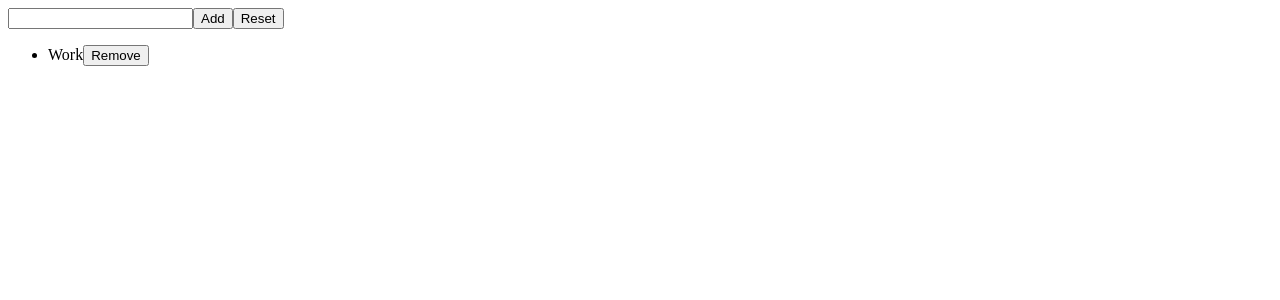
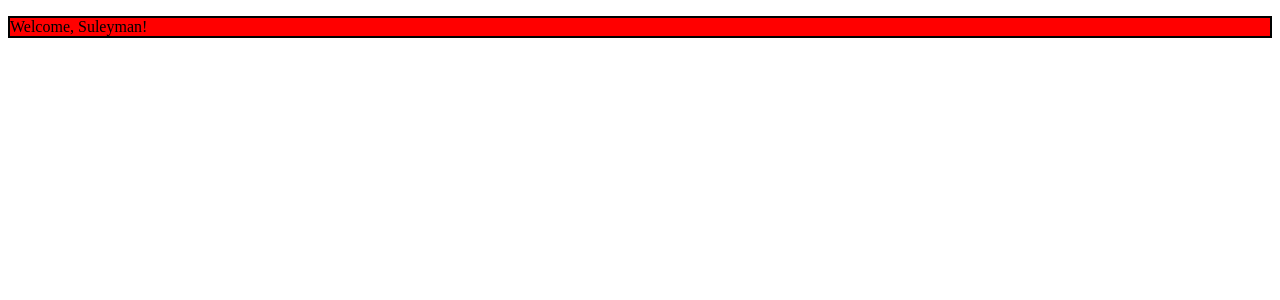
Before and after one commit to SuleymanAmangeldiyev/re_done_develhope_ex, a React (Create React App) app: page / in a window 1280 px wide. Shown: the top 300 px of the page. Built offline with nearby package versions, Linux system fonts and the light colour scheme.

Commit message:
the ex: 36 (styling components - 01 ) has done

```diff
--- a/src/App.jsx
+++ b/src/App.jsx
@@ -1,10 +1,11 @@
 import React, { Component } from "react";
-import TodoList from "./TodoList";
+import Welcome from "./Welcome";
+
 export class App extends Component {
   render() {
     return (
       <div>
-        <TodoList />
+        <Welcome/>
       </div>
     );
   }
@@ -12,6 +13,6 @@ export class App extends Component {
 
 export default App;
 
-// the ex: 35  (Lists - 06)
+// the ex: 36  (Styling Components - 01)
 
-// Modify the TodoList by adding a "remove" button to each li tag. When clicked, the event handler should remove corresponding item from the items array.
+// Create an index.css file and import it within the index.js file. Add a .welcome class to the Welcome component that changes its background color and adds a border.
--- a/src/Welcome.jsx
+++ b/src/Welcome.jsx
@@ -1,7 +1,7 @@
 function Welcome({ name }) {
   return (
     <>
-      <p> Welcome, {name}!</p>
+      <p className="welcome"> Welcome, {name}!</p>
     </>
   );
 }
--- /dev/null
+++ b/src/index.css
@@ -0,0 +1,4 @@
+.welcome{
+  background-color: red;
+  border: 2px solid black;
+}
--- a/src/index.jsx
+++ b/src/index.jsx
@@ -1,6 +1,7 @@
 import React from 'react';
 import ReactDOM from 'react-dom/client';
 import App from './App';
+import "./index.css";
 
 const root = ReactDOM.createRoot(document.getElementById('root'));
 root.render(
```
